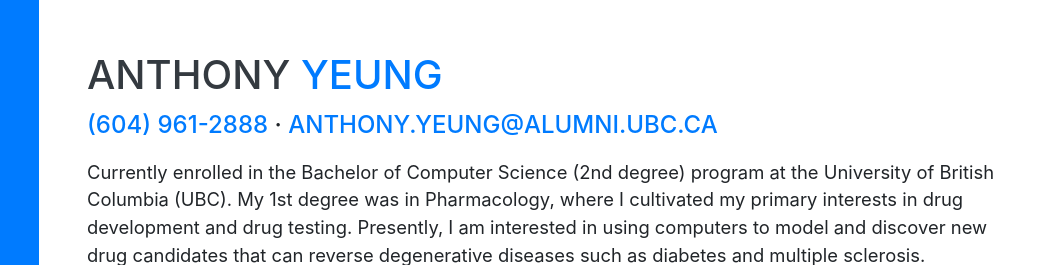
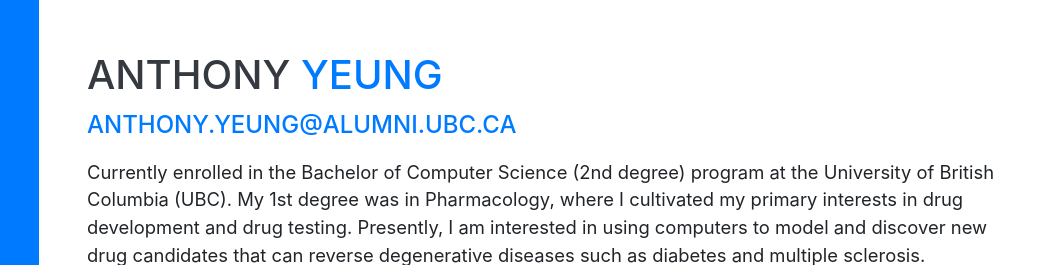
Before and after one commit to yeunganty/yeunganty.github.io, a website with bundled scripts: page index.html in a window 1280 px wide. Shown: the part 204-469 px from the top of the page, 233-1280 px from the left. Built offline with nearby package versions, Linux system fonts and the light colour scheme; a web font is replaced by a local one.

Commit message:
Remove number

```diff
--- a/index.html
+++ b/index.html
@@ -96,7 +96,7 @@
                 <span class="text-primary">Yeung</span>
             </h1>
             <div class="subheading mb-3">
-                <a href="tel:+1-604-961-2888"> (604) 961-2888 </a> ·
+<!--                <a href="tel:+1-604-961-2888"> (604) 961-2888 </a> ·-->
                 <a href="mailto:anthony.yeung@alumni.ubc.ca">anthony.yeung@alumni.ubc.ca</a>
             </div>
             <p class="lead mb-3">
```
